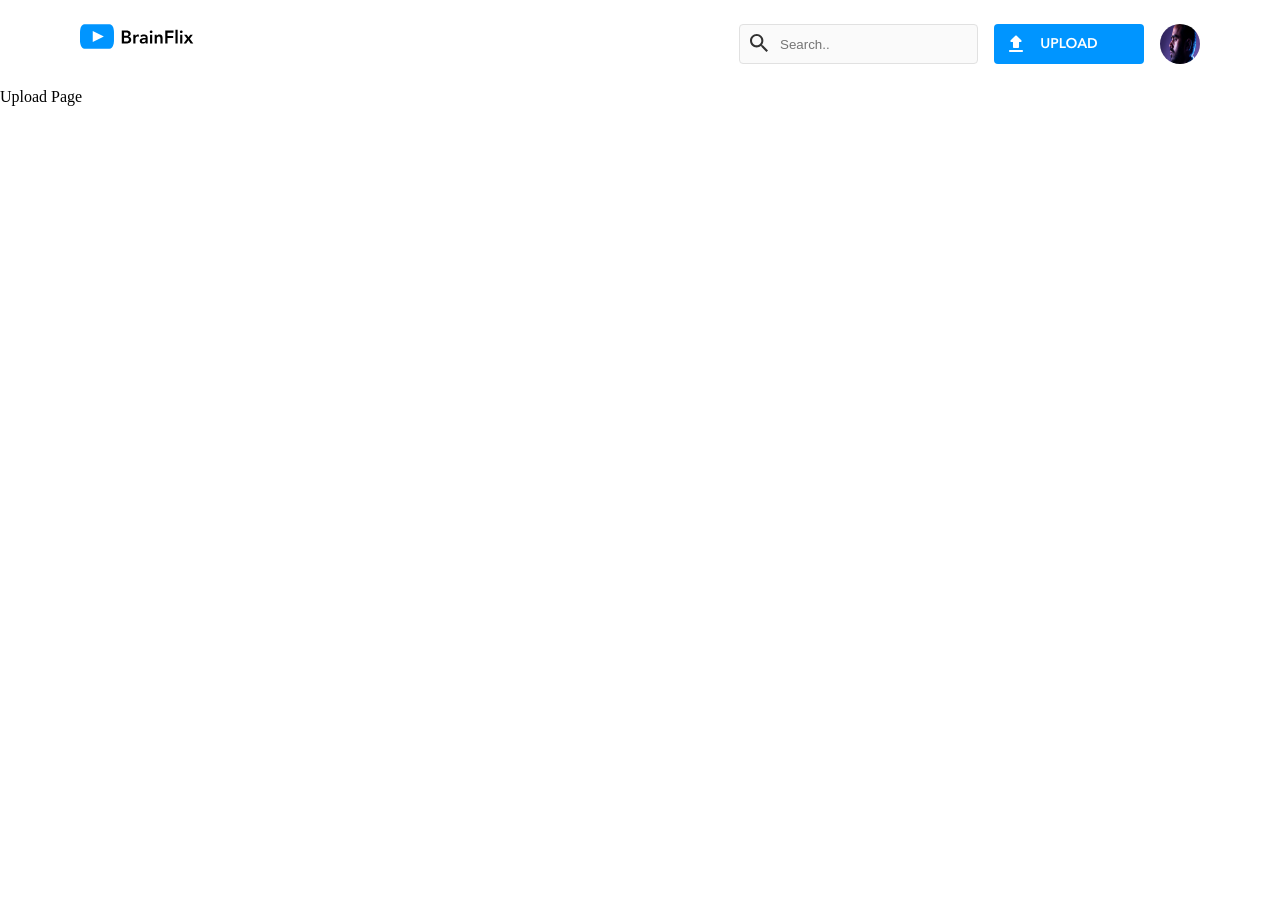
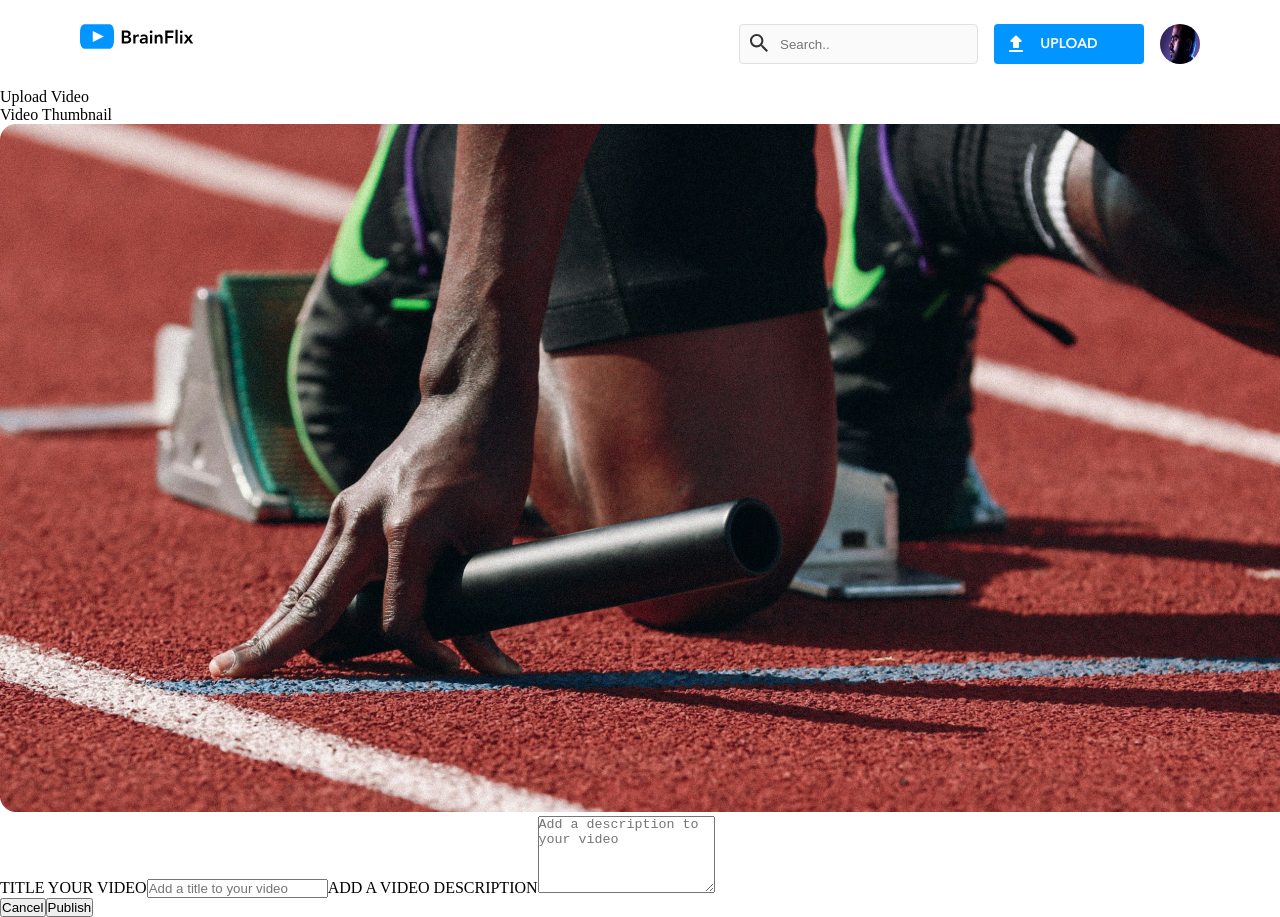
Before and after one commit to KatePolyakov/kate-polyakov-brainflix, a React (Create React App) app: page /video-upload in a window 1280 px wide. Before the commit the page ends 800 px from the top, so only its background shows below. Built offline with nearby package versions, Linux system fonts and the light colour scheme.

Commit message:
added html for ulpoadPage

```diff
--- a/src/components/Comments/Comments.jsx
+++ b/src/components/Comments/Comments.jsx
@@ -4,7 +4,7 @@ import './comments.scss';
 import { dynamicTimestamp } from '../utils/formatTime';
 import { CommentInput } from '../CommentInput/CommentInput';
 
-export const Comments = ({ currentVideo, videoList }) => {
+export const Comments = ({ currentVideo }) => {
   return (
     <div className="comments">
       {currentVideo.comments ? (
--- a/src/pages/UploadPage/UploadPage.jsx
+++ b/src/pages/UploadPage/UploadPage.jsx
@@ -1,8 +1,39 @@
 import React from 'react';
+
+import UploadVideoPreview from '../../assets/images/images/Upload-video-preview.jpg';
+import './uploadPage.scss';
+
 export const UploadPage = () => {
   return (
-    <>
-      Upload Page
-    </>
+    <div className="upload-video">
+      <p className="upload-video__title">Upload Video</p>
+      <form className="upload-video__form">
+        <div className="upload-video__wrapper">
+          <div className="upload-video__video-section">
+            <label className="upload-video__title">Video Thumbnail</label>
+            <img src={UploadVideoPreview} className="upload-video__video" alt="thumbnail" />
+          </div>
+          <div className="upload-video__description-section">
+            <label className="upload-video__title">TITLE YOUR VIDEO</label>
+            <input
+              className="upload-video__input"
+              type="text"
+              placeholder="Add a title to your video"
+            />
+            <label className="upload-video__title">ADD A VIDEO DESCRIPTION</label>
+            <textarea
+              className="upload-video__textarea"
+              type="text"
+              placeholder="Add a description to your video"
+              rows={5}
+            />
+          </div>
+        </div>
+        <div className='upload-video__buttons'>
+          <button className='upload-video__cancel-button'>Cancel</button>
+          <button className='upload-video__publish-button'>Publish</button>
+        </div>
+      </form>
+    </div>
   );
 };
```
Also changed, not shown: src/pages/UploadPage/uploadPage.scss (added).
